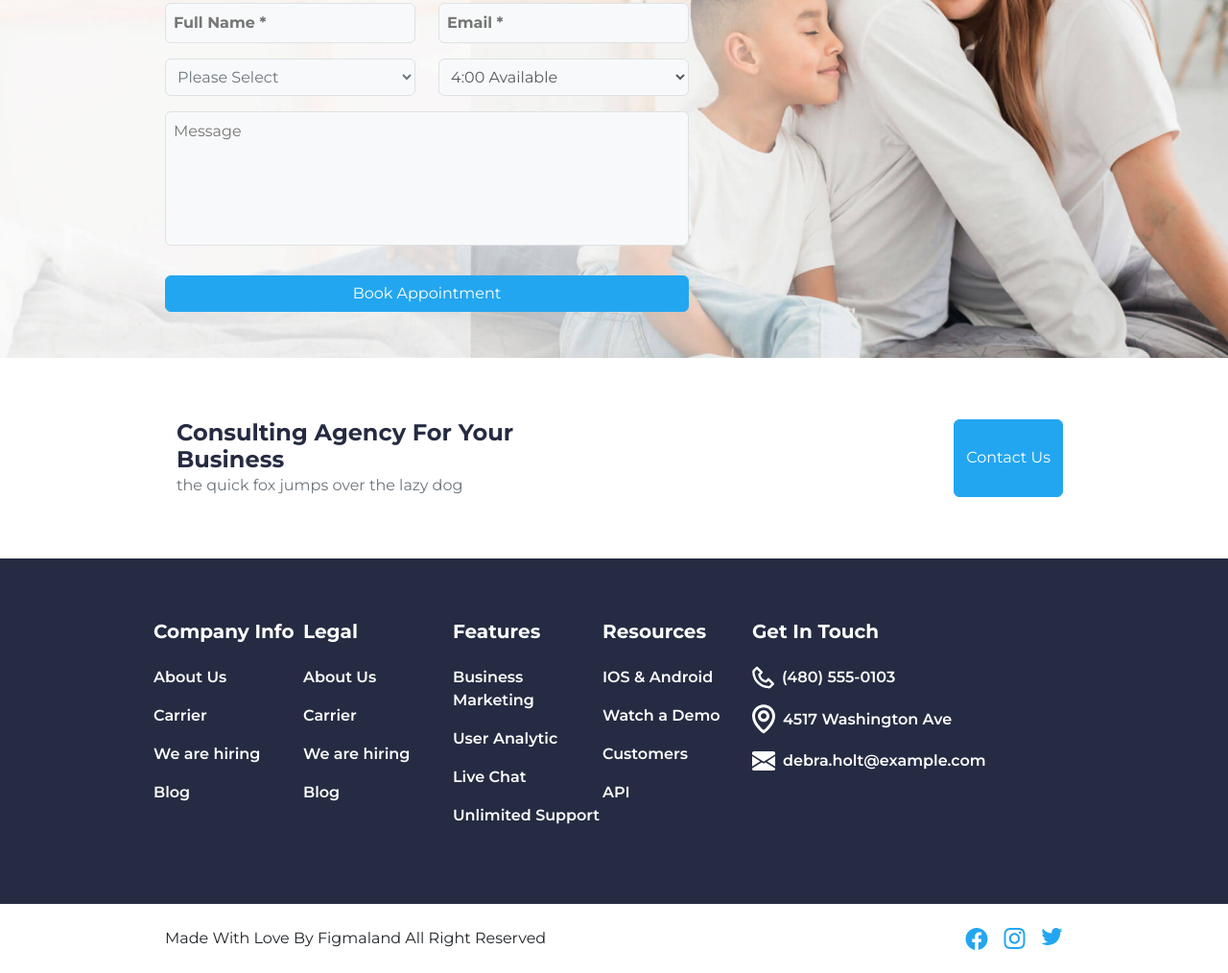
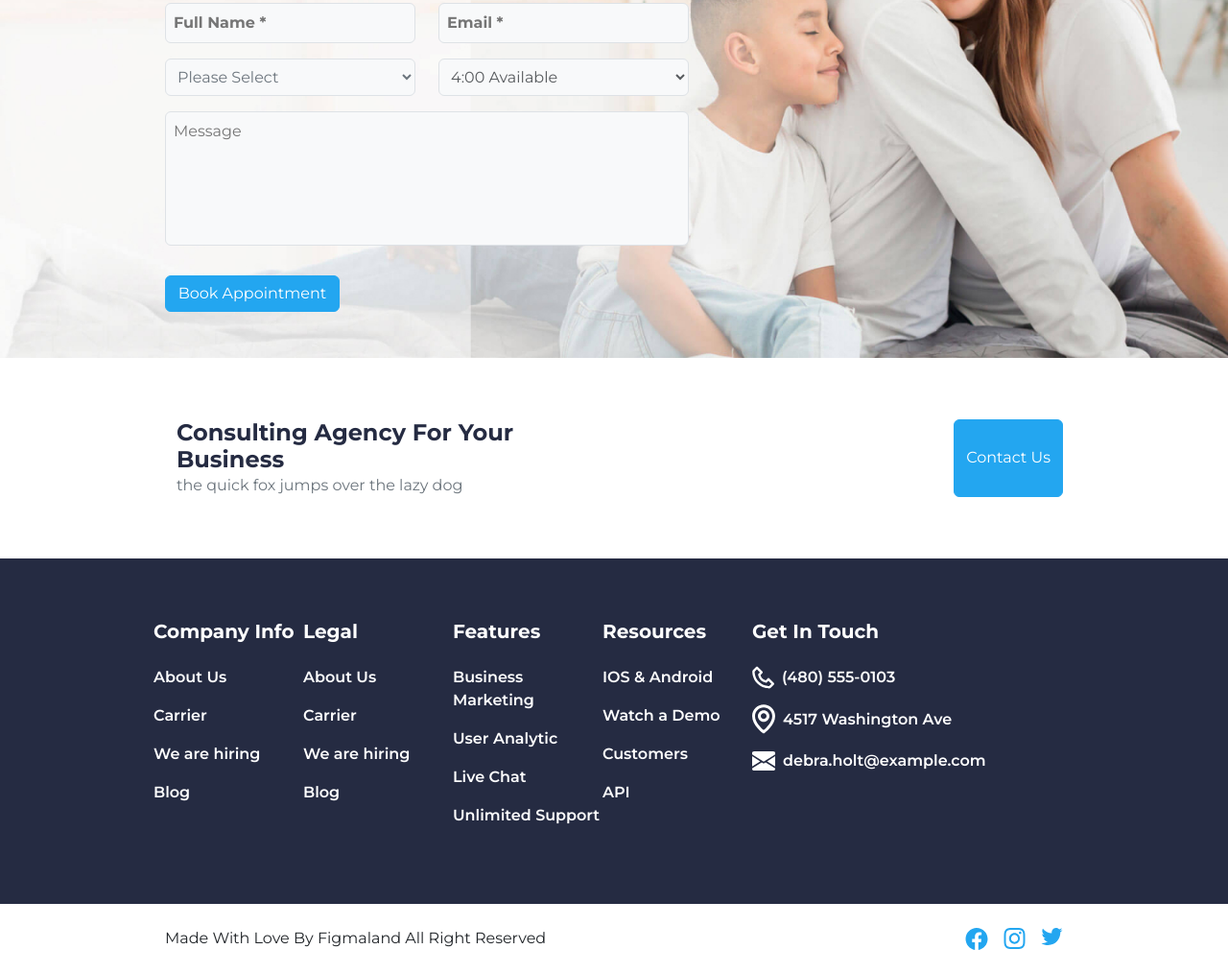
Before and after one commit to jin2nim/bootstrap-website, a website: page index.html in a window 1280 px wide. Shown: the part 1619-2633 px from the top of the page at 96% size. Drawn offline with nearby package versions, Linux system fonts and the light colour scheme.

Commit message:
Update index.html

```diff
--- a/index.html
+++ b/index.html
@@ -346,7 +346,7 @@
                   style="resize: none; height: 140px;"></textarea>
               </div>
             </div>
-            <button class="btn btn-primary text-white">Book Appointment</button>
+            <button class="btn btn-primary text-white col-md-4">Book Appointment</button>
           </div>
 
         </div>
```
